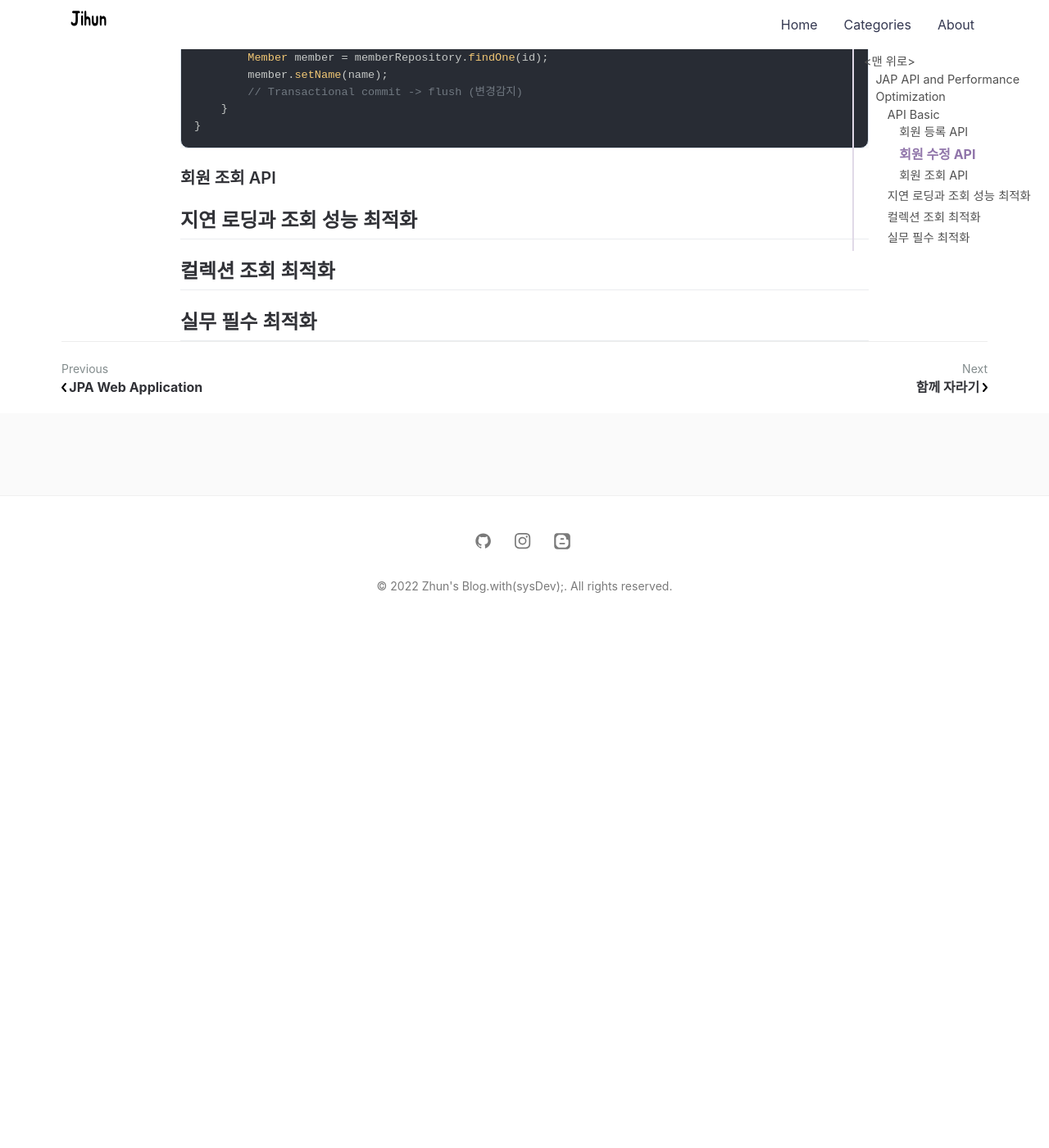
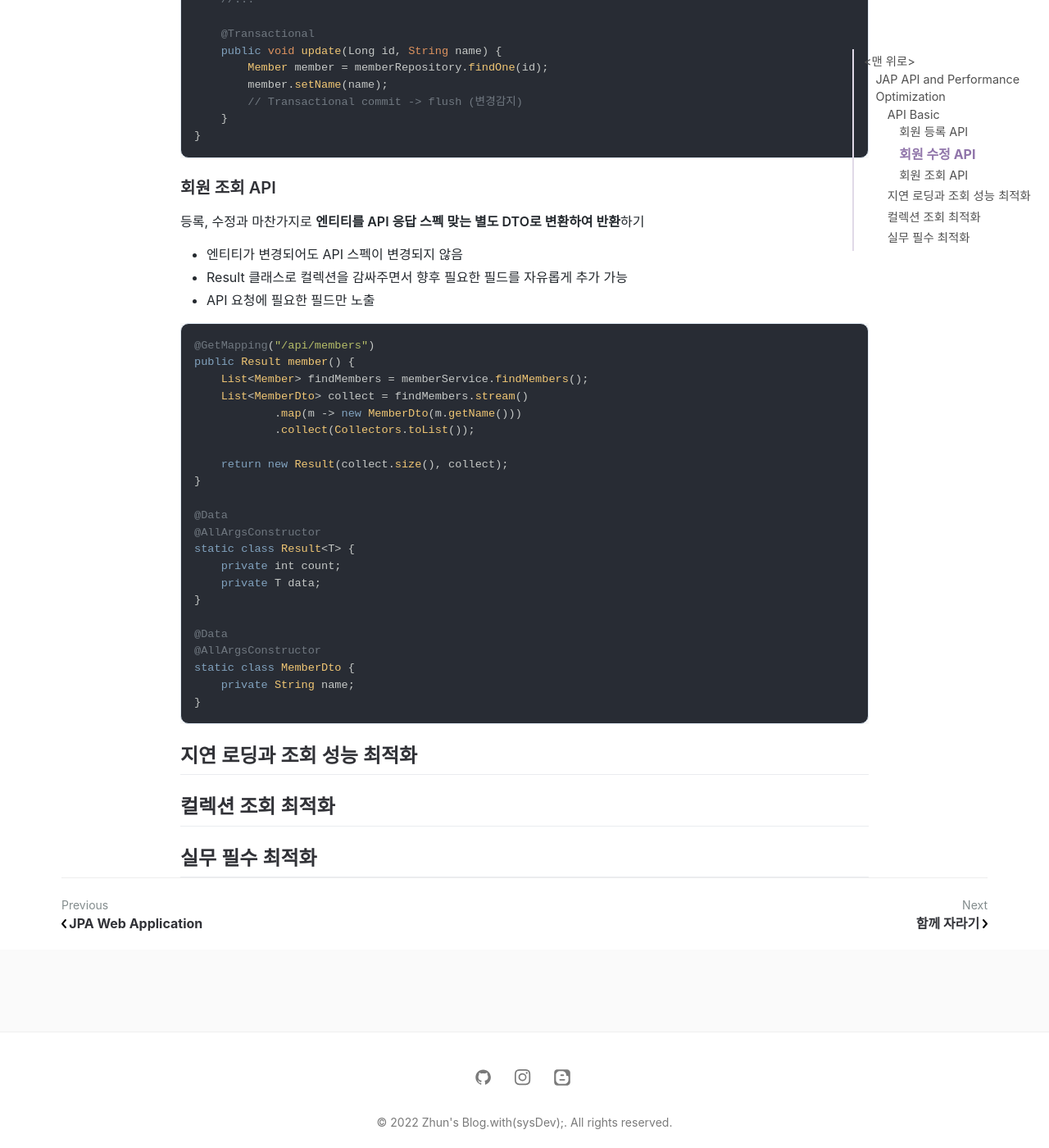
Before and after one commit to jihunparkme/jihunparkme.github.io, a Jekyll site: the page built from _posts/2022-05-24-JPA-API-and-performance-optimization.md, in a window 1280 px wide and 1400 px high, scrolled down 2719 px. Shown: the whole window at 82% size. Built offline with Jekyll 4.4.1, drawn with Linux system fonts in a browser that asks for light colours; nearby versions of some CDN libraries; comment, search, counter and statistics services are not loaded; before the commit the page ends 3489 px from its top, so only the background shows below that; some of the changed text lies outside the part shown.

Commit message:
add: (API 개발 기본) 회원 조회 API

````diff
--- a/_posts/2022-05-24-JPA-API-and-performance-optimization.md
+++ b/_posts/2022-05-24-JPA-API-and-performance-optimization.md
@@ -28,7 +28,7 @@ API와 Template Engin은 공통 처리를 해야 하는 요소가 다르므로
 
 엔티티 대신 **API 요청 스펙에 맞는 별도 DTO를 사용**하기.
 
-- 엔티티와 프레젠테이션 계층을 위한 로직 분리할 수 있음
+- 엔티티와 프레젠테이션(API) 계층을 위한 로직 분리할 수 있음
 - 엔티티가 변경되어도 API 스펙이 변하지 않음
   - 엔티티 필드가 변경되더라도 컴파일 에러로 바로 체크 가능
 - 엔티티와 API 스펙을 명확하게 분리할 수 있음
@@ -66,11 +66,12 @@ static class CreateMemberResponse {
 
 ### 회원 수정 API
 
-- 등록과 마찬가지로 별도 DTO 사용하기
+등록과 마찬가지로 **별도 DTO 사용**하기
+
 - 변경감지를 활용해서 데이터 수정하기
 - CQS(Command-Query Separation) : 가급적이면 Command와 Query를 분리하자.
 
-Controller
+**Controller**
 
 ```java
 @PutMapping("/api/members/{id}")
@@ -93,7 +94,7 @@ static class UpdateMemberResponse {
     private String name;
 }
 ```
-Service
+**Service**
 
 ```java
 @Service
@@ -114,6 +115,37 @@ public class MemberService {
 
 ### 회원 조회 API
 
+등록, 수정과 마찬가지로 **엔티티를 API 응답 스펙 맞는 별도 DTO로 변환하여 반환**하기
+
+- 엔티티가 변경되어도 API 스펙이 변경되지 않음
+- Result 클래스로 컬렉션을 감싸주면서 향후 필요한 필드를 자유롭게 추가 가능
+- API 요청에 필요한 필드만 노출
+
+```java
+@GetMapping("/api/members")
+public Result member() {
+    List<Member> findMembers = memberService.findMembers();
+    List<MemberDto> collect = findMembers.stream()
+            .map(m -> new MemberDto(m.getName()))
+            .collect(Collectors.toList());
+
+    return new Result(collect.size(), collect);
+}
+
+@Data
+@AllArgsConstructor
+static class Result<T> {
+    private int count;
+    private T data;
+}
+
+@Data
+@AllArgsConstructor
+static class MemberDto {
+    private String name;
+}
+```
+
 ## 지연 로딩과 조회 성능 최적화
 
 ## 컬렉션 조회 최적화
````
